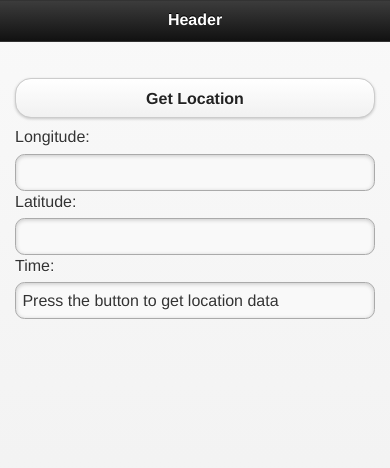
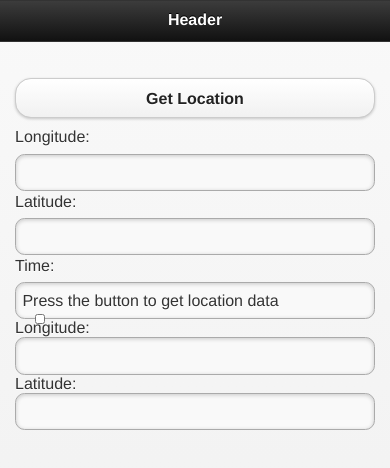
Before and after one commit to alexandrastoica/phonegap-geolocation-test-app, a plain HTML site: page www/index.html in a window 390 px wide. Drawn offline with Linux system fonts and the light colour scheme; some packages are replaced by stand-ins of ours.

Commit message:
Update index.html

```diff
--- a/www/index.html
+++ b/www/index.html
@@ -27,6 +27,12 @@
       	<input type="text" name="lattext" id="lattext" value=""  />
       	<label for="time">Time:</label>
       	<input type="text" name="time" id="time" value=""  />
+
+		<input type="checkbox" data-role="flipswitch" name="update" id="updateLocationButton">
+      	<label for="longtextup">Longitude:</label>
+      	<input type="text" name="longtextup" id="longtext" value=""  />
+      	<label for="lattextup">Latitude:</label>
+      	<input type="text" name="lattextup" id="lattext" value=""  />
     </div>
   </div>
 
```
